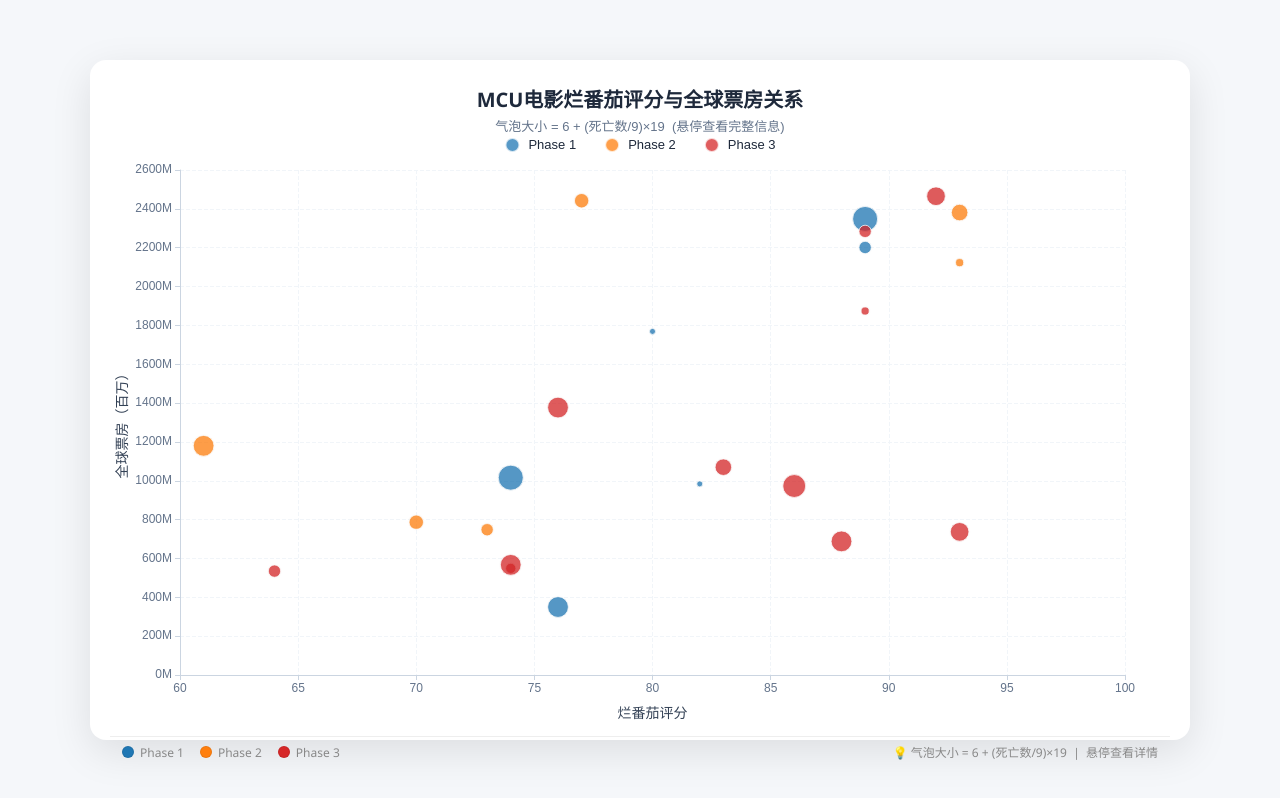
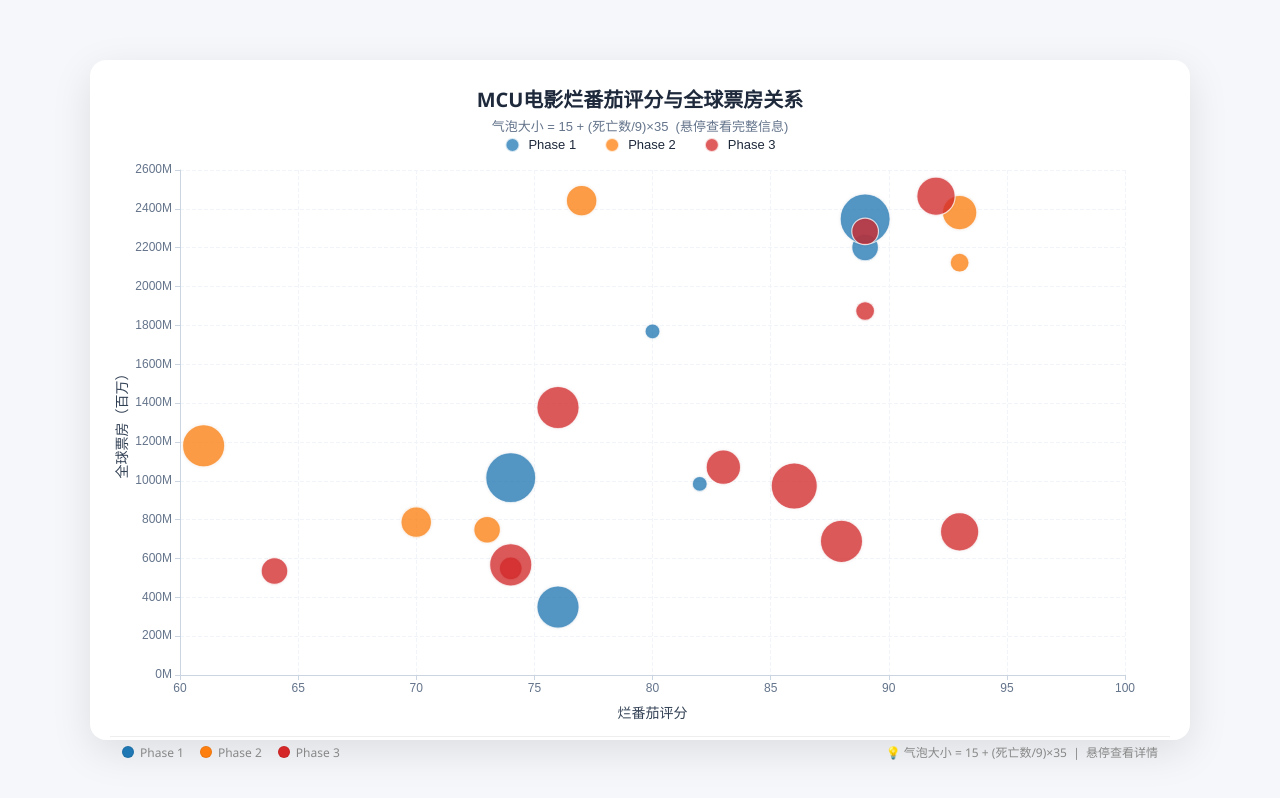
Before and after one commit to Freya-pilot/Freya, a plain HTML site: page index.html in a window 1280 px wide. Drawn offline with nearby package versions, Linux system fonts and the light colour scheme.

Commit message:
Add files via upload

```diff
--- a/index.html
+++ b/index.html
@@ -4,7 +4,8 @@
     <meta charset="UTF-8">
     <meta name="viewport" content="width=device-width, initial-scale=1.0">
     <title>MCU电影烂番茄评分与全球票房关系（气泡图）</title>
-    <script src="https://cdn.jsdelivr.net/npm/echarts@5.4.3/dist/echarts.min.js">
+    <!-- 使用更稳定的 cdnjs 镜像 -->
+    <script src="https://cdnjs.cloudflare.com/ajax/libs/echarts/5.4.3/echarts.min.js">
     </script>
     <style>
         * {
@@ -85,7 +86,7 @@
                 <span><span class="dot" style="background:#ff7f0e;"></span>Phase 2</span>
                 <span><span class="dot" style="background:#d62728;"></span>Phase 3</span>
             </div>
-            <div>💡 气泡大小 = 6 + (死亡数/9)×19 &nbsp;|&nbsp; 悬停查看详情</div>
+            <div>💡 气泡大小 = 15 + (死亡数/9)×35 &nbsp;|&nbsp; 悬停查看详情</div>
         </div>
     </div>
 
@@ -255,7 +256,7 @@
                 deaths: 7
             }];
 
-            // ----- 颜色映射（蓝/橙/红，与图二完全匹配） -----
+            // ----- 颜色映射（蓝/橙/红） -----
             const phaseColorMap = {
                 'Phase 1': '#1f77b4',
                 'Phase 2': '#ff7f0e',
@@ -274,9 +275,9 @@
             Object.keys(phaseGroups).forEach(phase => {
                 const items = phaseGroups[phase];
                 const data = items.map(m => {
-                    // 气泡大小：线性映射 6~25，死亡数0->6, 9->25，保证无重叠
-                    const minSize = 6;
-                    const maxSize = 25;
+                    // 气泡大小：线性映射 15~50，死亡数0->15, 9->50，兼顾清晰度与重叠控制
+                    const minSize = 15;
+                    const maxSize = 50;
                     const size = minSize + (m.deaths / 9) * (maxSize - minSize);
                     return {
                         value: [m.rotten, m.boxOffice],
@@ -294,22 +295,22 @@
                     type: 'scatter',
                     data: data,
                     symbolSize: function(value, params) {
-                        return params.data.symbolSize || 6;
+                        return params.data.symbolSize || 15;
                     },
                     itemStyle: {
                         color: phaseColorMap[phase],
                         opacity: 0.75,
                         borderColor: '#ffffff',
-                        borderWidth: 1.0,
-                        shadowBlur: 2,
-                        shadowColor: 'rgba(0,0,0,0.06)'
+                        borderWidth: 1.2,
+                        shadowBlur: 3,
+                        shadowColor: 'rgba(0,0,0,0.08)'
                     },
                     emphasis: {
                         itemStyle: {
                             opacity: 1,
-                            borderWidth: 2,
+                            borderWidth: 2.5,
                             borderColor: '#222',
-                            shadowBlur: 6,
+                            shadowBlur: 8,
                             shadowColor: 'rgba(0,0,0,0.2)'
                         }
                     }
@@ -320,11 +321,11 @@
             const dom = document.getElementById('bubbleChart');
             const chart = echarts.init(dom);
 
-            // ----- 完整配置项（X轴从60，Y轴间隔200，最大2600） -----
+            // ----- 配置项（坐标轴不变） -----
             const option = {
                 title: {
                     text: 'MCU电影烂番茄评分与全球票房关系',
-                    subtext: '气泡大小 = 6 + (死亡数/9)×19  (悬停查看完整信息)',
+                    subtext: '气泡大小 = 15 + (死亡数/9)×35  (悬停查看完整信息)',
                     left: 'center',
                     top: 6,
                     textStyle: {
@@ -382,9 +383,9 @@
                         fontWeight: 500,
                         color: '#334155'
                     },
-                    min: 60,          // X轴从60开始
+                    min: 60,
                     max: 100,
-                    interval: 5,      // 步长5
+                    interval: 5,
                     axisLine: {
                         lineStyle: { color: '#cbd5e1' }
                     },
@@ -411,8 +412,8 @@
                         color: '#334155'
                     },
                     min: 0,
-                    max: 2600,         // 最大2600
-                    interval: 200,     // 间隔200
+                    max: 2600,
+                    interval: 200,
                     axisLine: {
                         lineStyle: { color: '#cbd5e1' }
                     },
```
